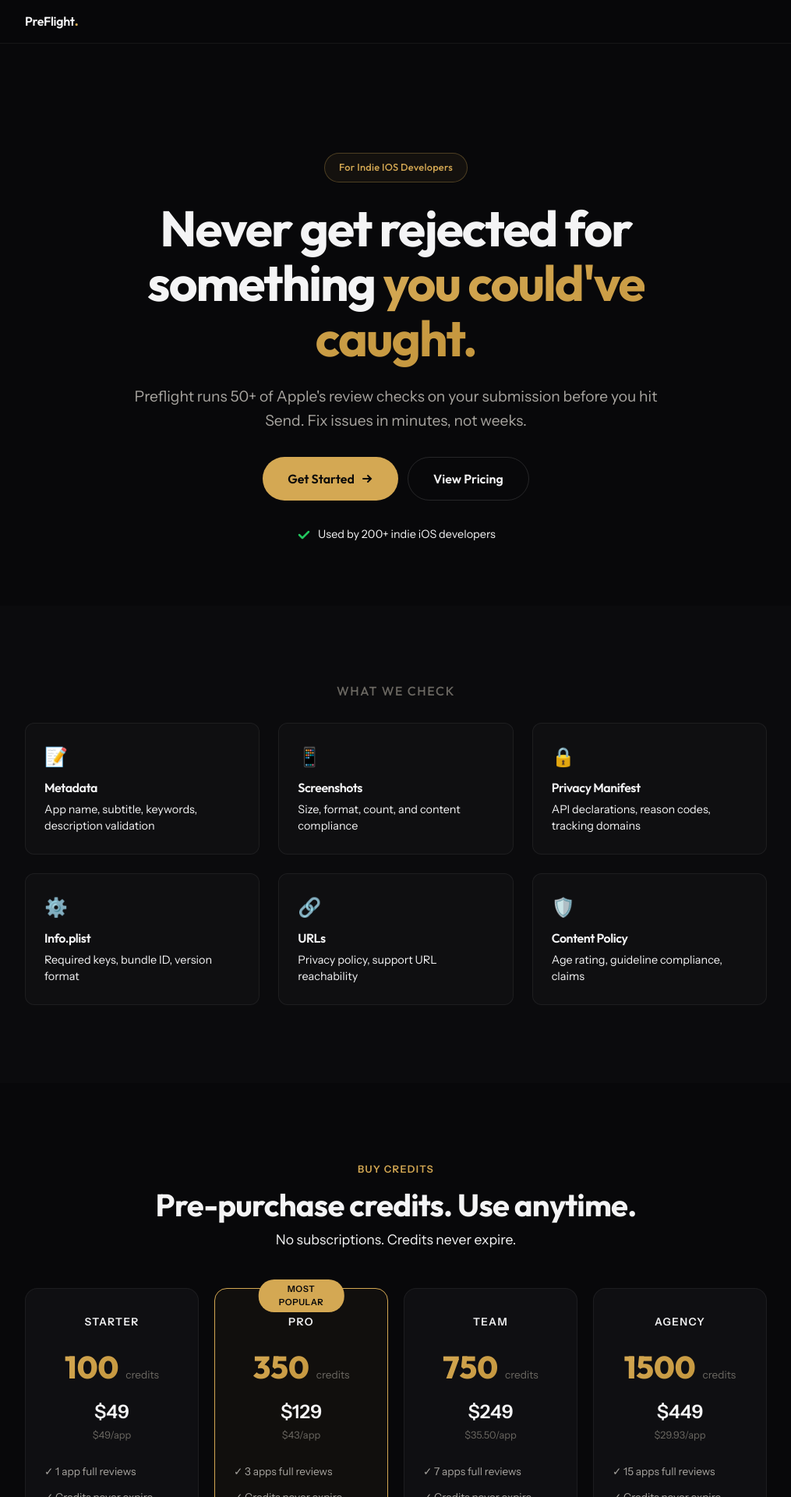
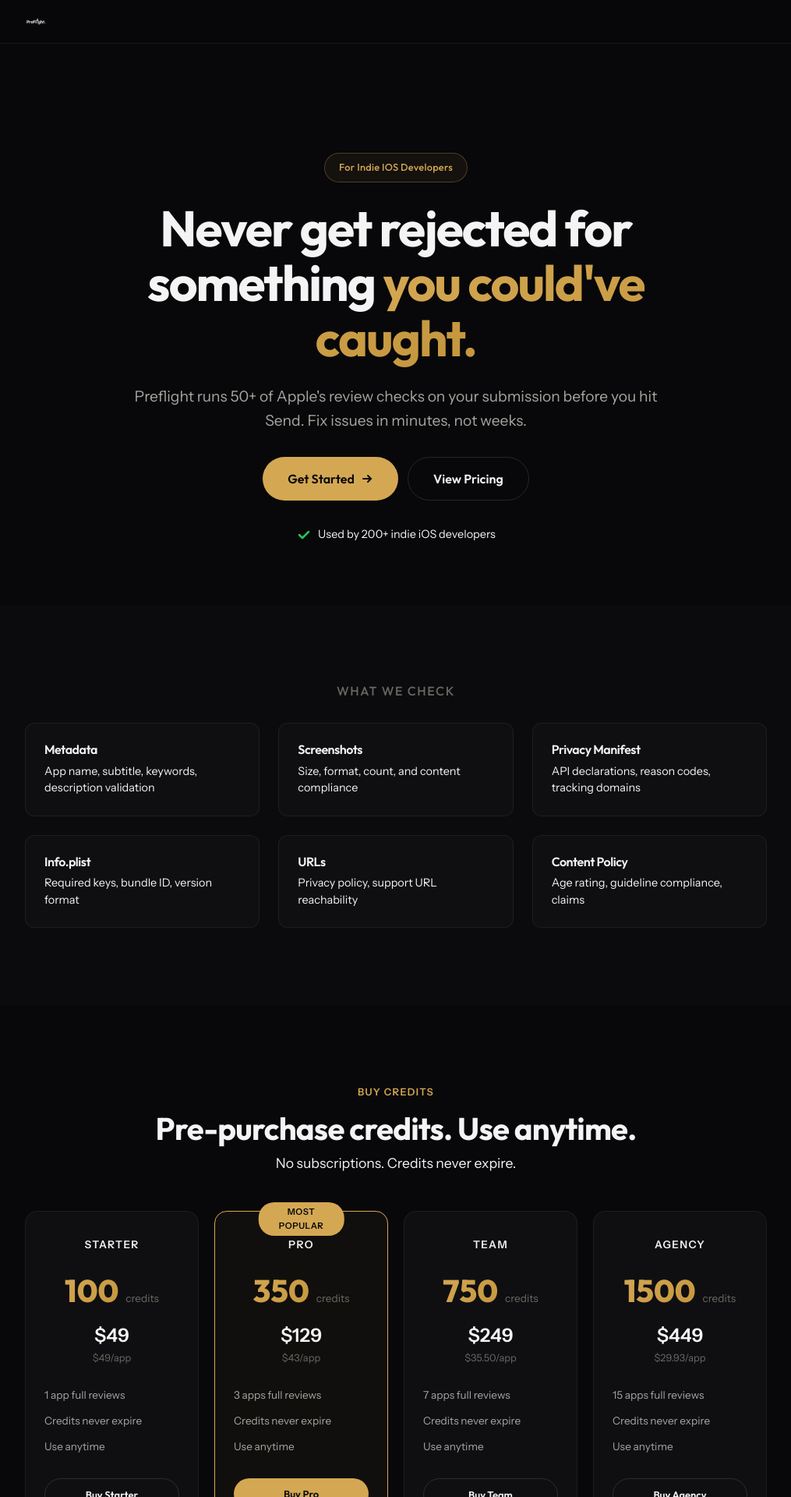
Before and after one commit to tszaks/Preflight, a SvelteKit app: page / in a window 1280 px wide. Shown: the top 1920 px of the page at 78% size, without its empty margins (132-1147 px from the left). Built offline with nearby package versions, Linux system fonts and the light colour scheme; no server answers.

Commit message:
feat: add logo + remove emojis

```diff
--- a/src/routes/+layout.svelte
+++ b/src/routes/+layout.svelte
@@ -46,8 +46,8 @@
 {#if !isAuthPage}
 <nav class="nav" class:scrolled>
 	<div class="container nav-content">
-		<a href="/dashboard" class="logo">
-			PreFlight<span class="dot">.</span>
+		<a href="/" class="logo">
+			<img src="/preflight_logo.png" alt="Preflight" class="logo-img" />
 		</a>
 
 		{#if !isLandingPage}
@@ -102,22 +102,13 @@
 	}
 
 	.logo {
-		font-family: 'Outfit', sans-serif;
-		font-size: 16px;
-		font-weight: 600;
-		color: var(--fg);
-		letter-spacing: -0.02em;
+		display: flex;
+		align-items: center;
 	}
 
-	.dot {
-		color: var(--accent);
-		font-weight: 800;
-		display: inline-block;
-		transition: transform 0.4s var(--ease-spring);
-	}
-
-	.logo:hover .dot {
-		transform: scale(1.3);
+	.logo-img {
+		height: 28px;
+		width: auto;
 	}
 
 	.nav-right {
--- a/src/routes/+page.svelte
+++ b/src/routes/+page.svelte
@@ -46,32 +46,26 @@
             <h2>What We Check</h2>
             <div class="feature-grid">
                 <div class="feature-item">
-                    <span class="feature-icon">📝</span>
                     <h3>Metadata</h3>
                     <p>App name, subtitle, keywords, description validation</p>
                 </div>
                 <div class="feature-item">
-                    <span class="feature-icon">📱</span>
                     <h3>Screenshots</h3>
                     <p>Size, format, count, and content compliance</p>
                 </div>
                 <div class="feature-item">
-                    <span class="feature-icon">🔒</span>
                     <h3>Privacy Manifest</h3>
                     <p>API declarations, reason codes, tracking domains</p>
                 </div>
                 <div class="feature-item">
-                    <span class="feature-icon">⚙️</span>
                     <h3>Info.plist</h3>
                     <p>Required keys, bundle ID, version format</p>
                 </div>
                 <div class="feature-item">
-                    <span class="feature-icon">🔗</span>
                     <h3>URLs</h3>
                     <p>Privacy policy, support URL reachability</p>
                 </div>
                 <div class="feature-item">
-                    <span class="feature-icon">🛡️</span>
                     <h3>Content Policy</h3>
                     <p>Age rating, guideline compliance, claims</p>
                 </div>
@@ -103,9 +97,9 @@
                             <span class="per-app">{plan.perApp}</span>
                         </div>
                         <ul class="plan-features">
-                            <li>✓ {plan.apps} full reviews</li>
-                            <li>✓ Credits never expire</li>
-                            <li>✓ Use anytime</li>
+                            <li>{plan.apps} full reviews</li>
+                            <li>Credits never expire</li>
+                            <li>Use anytime</li>
                         </ul>
                         <a href="/pricing" class="btn {plan.popular ? 'btn-primary' : 'btn-secondary'}">
                             Buy {plan.name}
@@ -264,12 +258,6 @@
         background: rgba(255, 255, 255, 0.02);
         border: 1px solid rgba(255, 255, 255, 0.06);
         border-radius: 12px;
-    }
-
-    .feature-icon {
-        font-size: 1.5rem;
-        margin-bottom: 12px;
-        display: block;
     }
 
     .feature-item h3 {
```
Also changed, not shown: static/preflight_logo.png (added).
